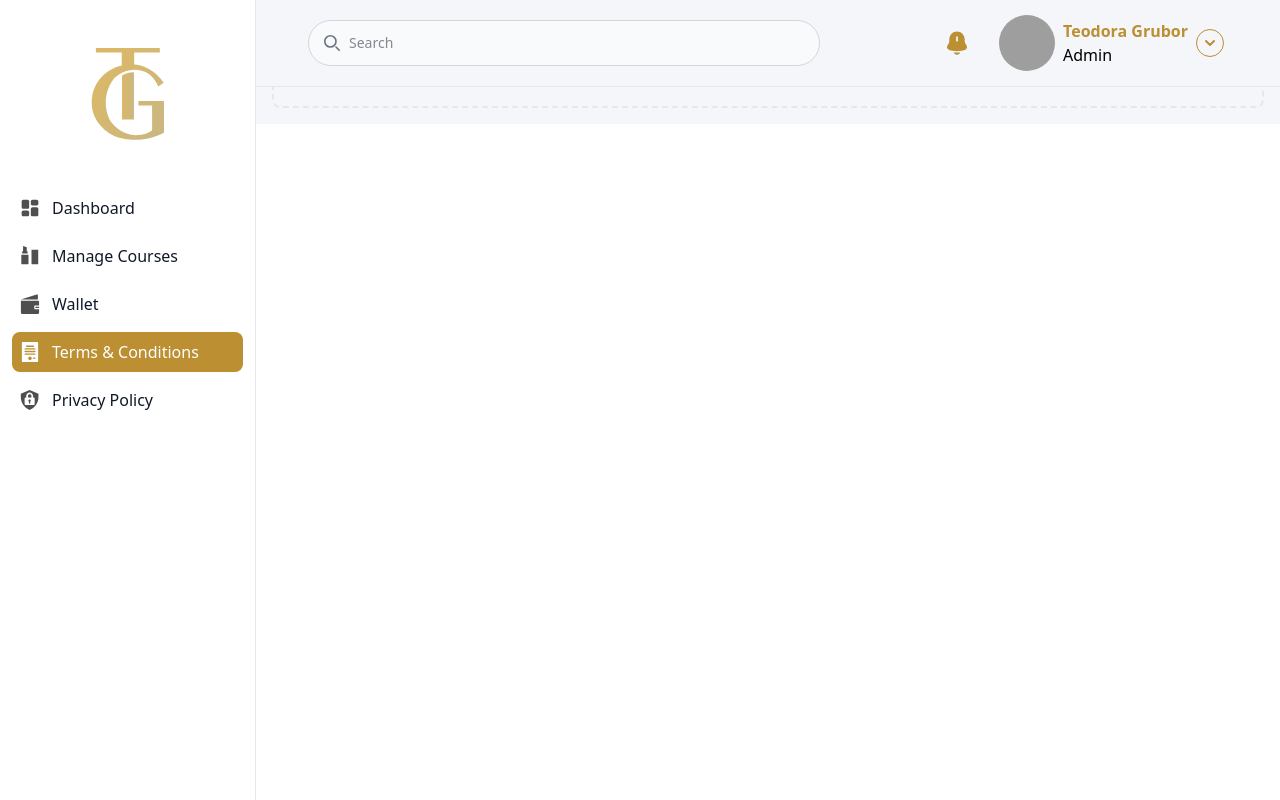
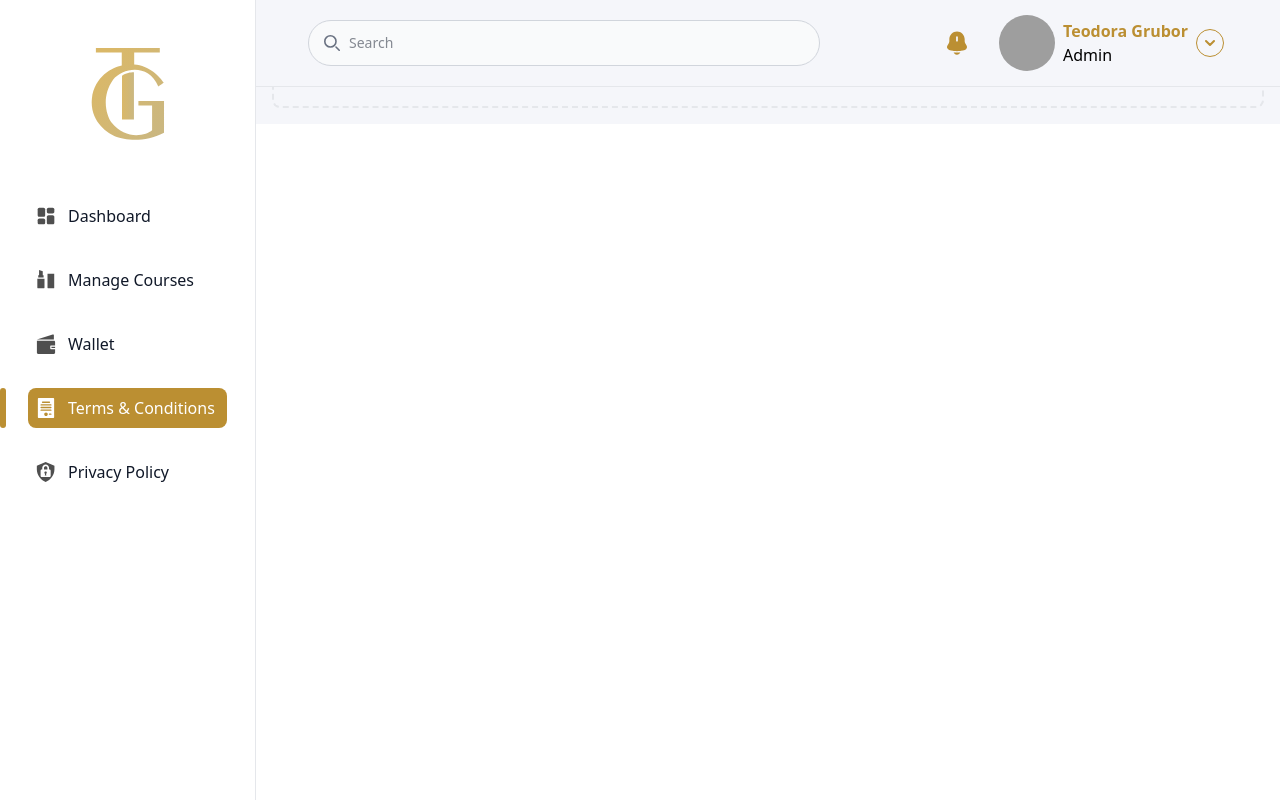
Before and after one commit to 3x255Heaven/tg-app, a React (Vite) app: page /dashboard/terms-and-conditions in a window 1280 px wide. Built offline with nearby package versions, Linux system fonts and the light colour scheme; grey boxes are pictures that could not be loaded.

Commit message:
Sidebar polishing

```diff
--- a/src/tg-dashboard/hoc/AdminDashboardLayout.tsx
+++ b/src/tg-dashboard/hoc/AdminDashboardLayout.tsx
@@ -136,7 +136,8 @@ const AdminDashboardLayout: React.FC<AdminDashboardLayoutProps> = ({
             {userNavigation && (
               <div className="z-10 absolute right-14 top-20 bg-white divide-y divide-gray-100 rounded-lg shadow-sm w-44">
                 <ul className="py-2 text-sm text-gray-700">
-                  {userProfileNavigationItems.map((navigationItem) => {
+                  {userProfileNavigationItems.map(
+                    (navigationItem: UserProfileNavigationItem) => {
                       const Icon = navigationItem.icon;
 
                       return (
@@ -150,7 +151,8 @@ const AdminDashboardLayout: React.FC<AdminDashboardLayoutProps> = ({
                           </span>
                         </li>
                       );
-                  })}
+                    }
+                  )}
                 </ul>
                 <div className="flex justify-start items-center py-2 pl-2.5 hover:bg-gray-100">
                   <LogoutIcon customStyle="w-5 h-5 text-gray-500 transition duration-75 group-hover:text-gray-900" />
@@ -170,12 +172,18 @@ const AdminDashboardLayout: React.FC<AdminDashboardLayoutProps> = ({
             <PrimaryLogo width={76} height={92} />
           </div>
           <ul className="space-y-2 font-medium mt-12">
-            {sidebarNavigationItems.map((navigationItem) => {
+            {sidebarNavigationItems.map(
+              (navigationItem: SidebarNavigationItem) => {
                 const Icon = navigationItem.icon;
-              const isActive = location.pathname.includes(navigationItem.route);
+                const isActive = location.pathname.includes(
+                  navigationItem.route
+                );
 
                 return (
                   <li
+                    className={`relative px-4 py-2 before:absolute before:-left-3 before:top-1/2 before:-translate-y-1/2 before:h-10 before:w-1.5 before:bg-[#BB8F32] before:rounded-md ${
+                      isActive ? "before:bg-[#BB8F32]" : "before:bg-white"
+                    }`}
                     key={navigationItem.id}
                     onClick={() => {
                       navigate(navigationItem.route);
@@ -196,7 +204,8 @@ const AdminDashboardLayout: React.FC<AdminDashboardLayoutProps> = ({
                     </span>
                   </li>
                 );
-            })}
+              }
+            )}
           </ul>
         </div>
       </aside>
```
Lines whose indentation alone changed are shown as unchanged.
